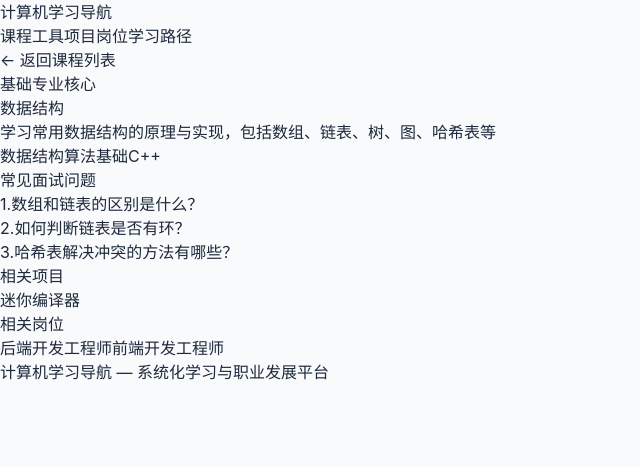
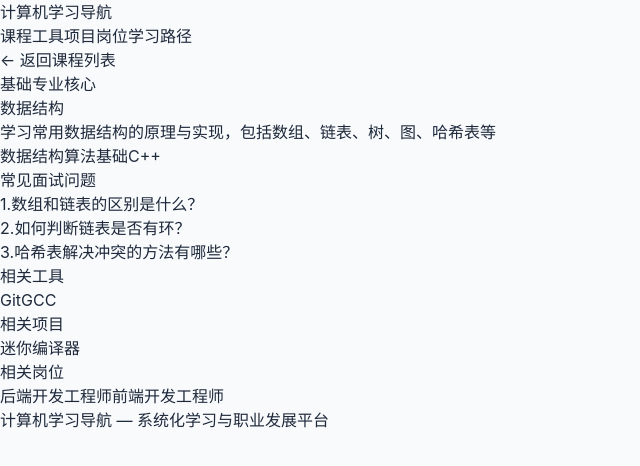
Before and after one commit to dhmlocker/cs-learning-nav, a React (Vite) app: page /courses/c1 in a window 1280 px wide. Shown: the top 466 px of the page, without its empty margins (0-640 px from the left). Built offline with nearby package versions, Linux system fonts and the light colour scheme.

Commit message:
fix: match related tools by id

```diff
--- a/src/pages/CourseDetail.tsx
+++ b/src/pages/CourseDetail.tsx
@@ -18,7 +18,7 @@ export default function CourseDetail() {
   }
 
   const relatedTools = tools.filter((t) =>
-    course.relatedTools.some((ref) => ref.toLowerCase() === t.name.toLowerCase())
+    course.relatedTools.includes(t.id)
   )
   const relatedProjects = projects.filter((p) => course.relatedProjects.includes(p.id))
   const relatedJobs = jobs.filter((j) => course.relatedJobs.includes(j.id))
--- a/src/pages/JobDetail.tsx
+++ b/src/pages/JobDetail.tsx
@@ -18,7 +18,7 @@ export default function JobDetail() {
 
   const relatedCourses = courses.filter((c) => job.relatedCourses.includes(c.id))
   const relatedTools = tools.filter((t) =>
-    job.relatedTools.some((ref) => ref.toLowerCase() === t.name.toLowerCase())
+    job.relatedTools.includes(t.id)
   )
   const relatedProjects = projects.filter((p) =>
     (job.relatedProjects ?? []).includes(p.id)
--- a/src/pages/PathDetail.tsx
+++ b/src/pages/PathDetail.tsx
@@ -19,7 +19,7 @@ export default function PathDetail() {
 
   const relatedCourses = courses.filter((c) => (path.relatedCourses ?? []).includes(c.id))
   const relatedTools = tools.filter((t) =>
-    (path.relatedTools ?? []).some((ref) => ref.toLowerCase() === t.name.toLowerCase())
+    (path.relatedTools ?? []).includes(t.id)
   )
   const relatedProjects = projects.filter((p) => (path.relatedProjects ?? []).includes(p.id))
   const relatedJobs = jobs.filter((j) => (path.relatedJobs ?? []).includes(j.id))
--- a/src/pages/ProjectDetail.tsx
+++ b/src/pages/ProjectDetail.tsx
@@ -19,7 +19,7 @@ export default function ProjectDetail() {
 
   const relatedCourses = courses.filter((c) => project.relatedCourses.includes(c.id))
   const relatedTools = tools.filter((t) =>
-    project.relatedTools.some((ref) => ref.toLowerCase() === t.name.toLowerCase())
+    project.relatedTools.includes(t.id)
   )
   const relatedJobs = jobs.filter((j) => project.relatedJobs.includes(j.id))
 
```
